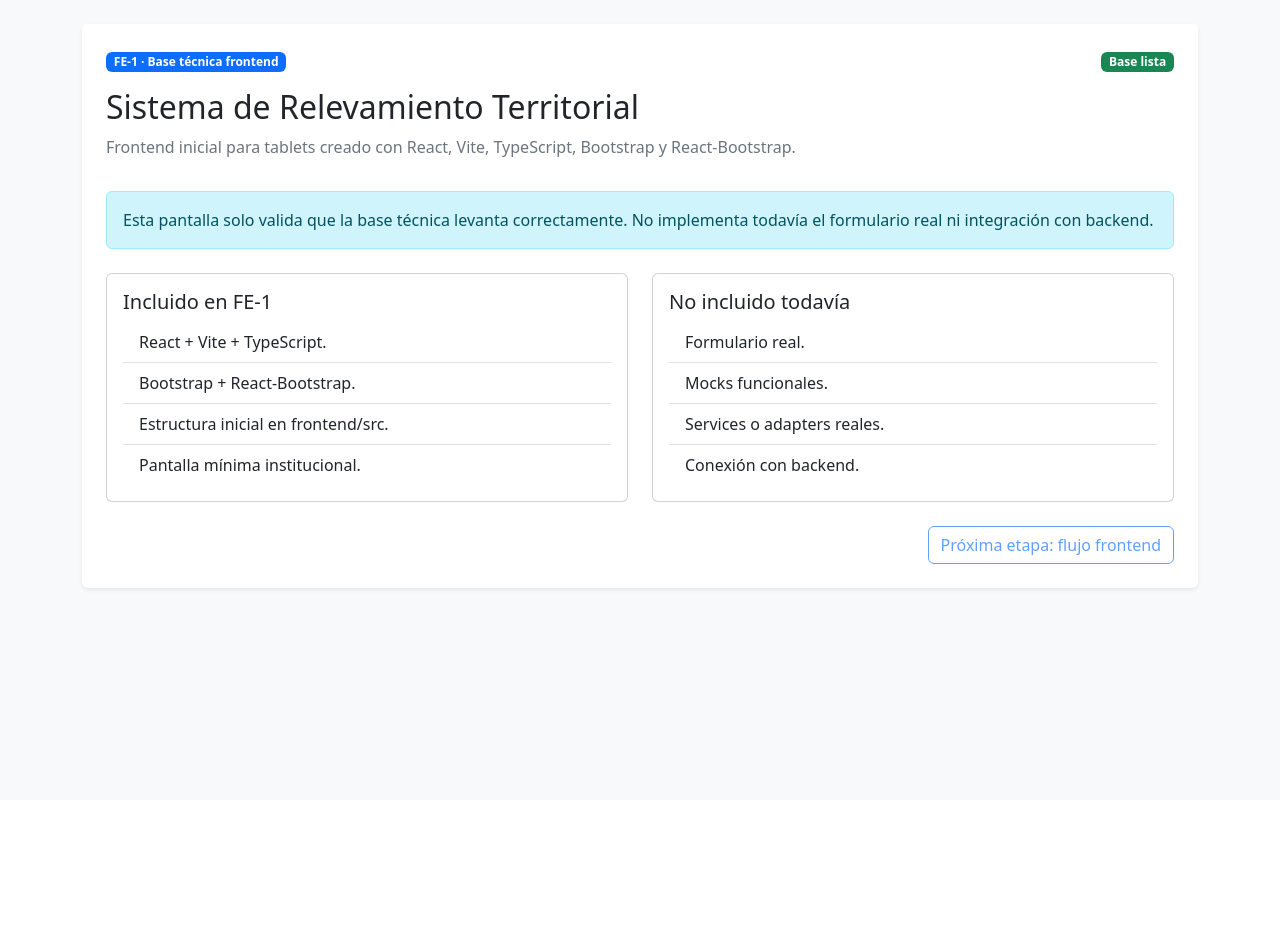
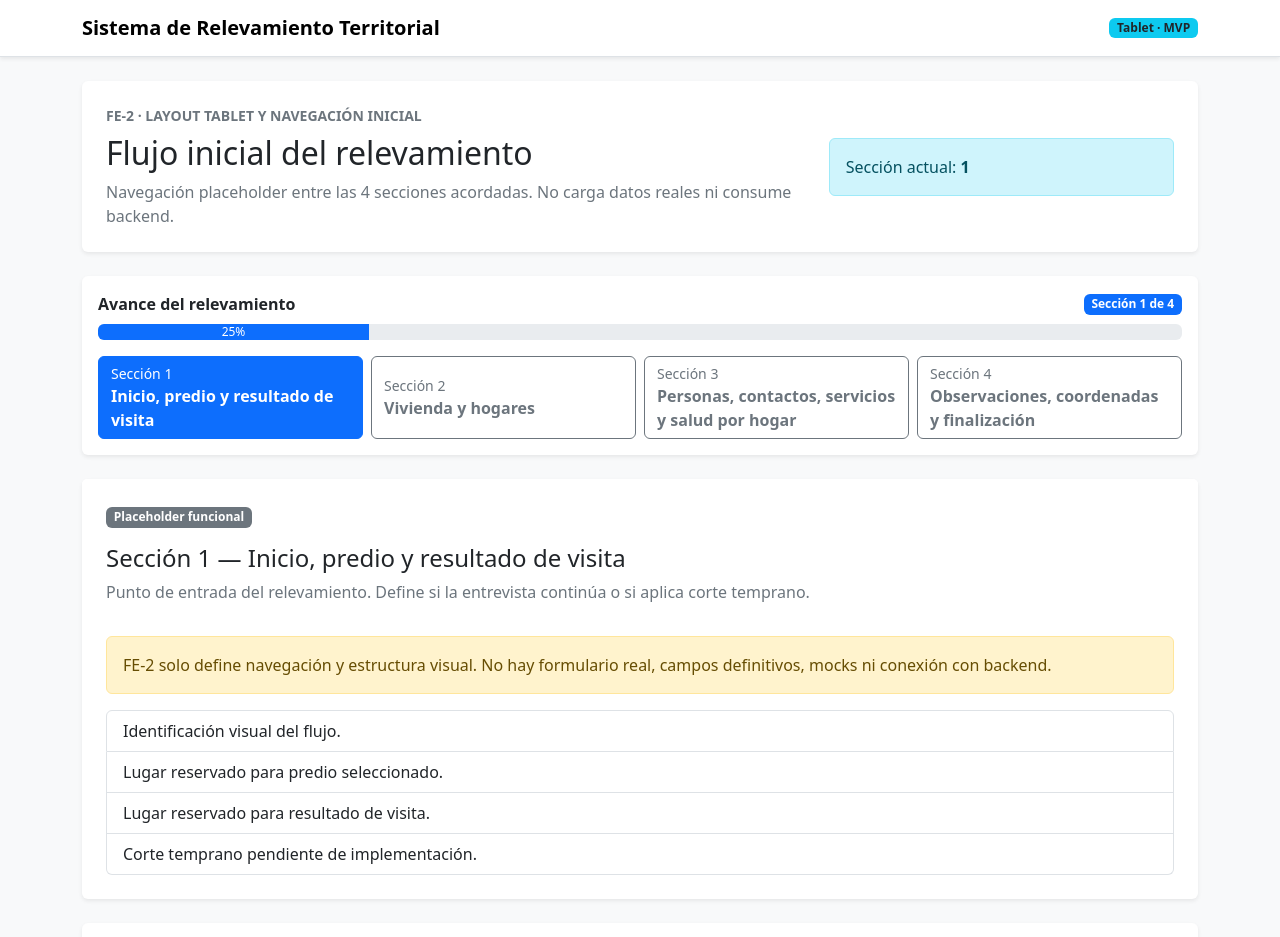
Before and after one commit to leoalmada-dev/sistema-relevamiento-territorial, a React (Vite) app in the folder frontend/: page / in a window 1280 px wide. Shown: the top 937 px of the page. Before the commit the page ends 800 px from the top, so only its background shows below. Built offline with nearby package versions, Linux system fonts and the light colour scheme.

Commit message:
feat: agregar layout y navegacion inicial

```diff
--- a/frontend/src/app/App.tsx
+++ b/frontend/src/app/App.tsx
@@ -1,5 +1,10 @@
-import { FrontendBasePage } from '../features/relevamiento/pages/FrontendBasePage';
+import { RelevamientoFlowPage } from '../features/relevamiento/pages/RelevamientoFlowPage';
+import { TabletLayout } from '../shared/layout/TabletLayout';
 
 export function App() {
-  return <FrontendBasePage />;
+  return (
+    <TabletLayout>
+      <RelevamientoFlowPage />
+    </TabletLayout>
+  );
 }
--- /dev/null
+++ b/frontend/src/features/relevamiento/components/SectionPlaceholder.tsx
@@ -0,0 +1,35 @@
+import { Alert, Badge, Card, ListGroup } from 'react-bootstrap';
+import type { RelevamientoSection } from '../types/relevamientoFlow';
+
+type SectionPlaceholderProps = {
+  section: RelevamientoSection;
+};
+
+export function SectionPlaceholder({ section }: SectionPlaceholderProps) {
+  return (
+    <Card className="border-0 shadow-sm">
+      <Card.Header className="bg-white border-0 pt-4 px-4">
+        <Badge bg="secondary" className="mb-3">
+          Placeholder funcional
+        </Badge>
+        <h2 className="h4 mb-2">
+          Sección {section.order} — {section.title}
+        </h2>
+        <p className="text-secondary mb-0">{section.description}</p>
+      </Card.Header>
+
+      <Card.Body className="p-4">
+        <Alert variant="warning">
+          FE-2 solo define navegación y estructura visual. No hay formulario real,
+          campos definitivos, mocks ni conexión con backend.
+        </Alert>
+
+        <ListGroup>
+          {section.includes.map((item) => (
+            <ListGroup.Item key={item}>{item}</ListGroup.Item>
+          ))}
+        </ListGroup>
+      </Card.Body>
+    </Card>
+  );
+}
--- /dev/null
+++ b/frontend/src/features/relevamiento/components/SectionStepper.tsx
@@ -0,0 +1,56 @@
+import { Badge, Button, Card, Col, ProgressBar, Row, Stack } from 'react-bootstrap';
+import type { RelevamientoSection, RelevamientoSectionId } from '../types/relevamientoFlow';
+
+type SectionStepperProps = {
+  sections: RelevamientoSection[];
+  currentSectionId: RelevamientoSectionId;
+  onSelectSection: (sectionId: RelevamientoSectionId) => void;
+};
+
+export function SectionStepper({
+  sections,
+  currentSectionId,
+  onSelectSection,
+}: SectionStepperProps) {
+  const currentSection = sections.find((section) => section.id === currentSectionId);
+  const currentOrder = currentSection?.order ?? 1;
+  const progress = Math.round((currentOrder / sections.length) * 100);
+
+  return (
+    <Card className="border-0 shadow-sm">
+      <Card.Body>
+        <Stack gap={3}>
+          <div>
+            <div className="d-flex justify-content-between align-items-center mb-2">
+              <span className="fw-semibold">Avance del relevamiento</span>
+              <Badge bg="primary">
+                Sección {currentOrder} de {sections.length}
+              </Badge>
+            </div>
+
+            <ProgressBar now={progress} label={`${progress}%`} />
+          </div>
+
+          <Row className="g-2">
+            {sections.map((section) => {
+              const isActive = section.id === currentSectionId;
+
+              return (
+                <Col md={6} xl={3} key={section.id}>
+                  <Button
+                    className="w-100 text-start h-100"
+                    variant={isActive ? 'primary' : 'outline-secondary'}
+                    onClick={() => onSelectSection(section.id)}
+                  >
+                    <span className="d-block small">Sección {section.order}</span>
+                    <span className="d-block fw-semibold">{section.title}</span>
+                  </Button>
+                </Col>
+              );
+            })}
+          </Row>
+        </Stack>
+      </Card.Body>
+    </Card>
+  );
+}
--- /dev/null
+++ b/frontend/src/features/relevamiento/pages/RelevamientoFlowPage.tsx
@@ -0,0 +1,148 @@
+import { useMemo, useState } from 'react';
+import { Alert, Button, Card, Col, Row, Stack } from 'react-bootstrap';
+import { SectionPlaceholder } from '../components/SectionPlaceholder';
+import { SectionStepper } from '../components/SectionStepper';
+import type { RelevamientoSection, RelevamientoSectionId } from '../types/relevamientoFlow';
+
+const sections: RelevamientoSection[] = [
+  {
+    id: 'inicio-predio-visita',
+    order: 1,
+    title: 'Inicio, predio y resultado de visita',
+    description:
+      'Punto de entrada del relevamiento. Define si la entrevista continúa o si aplica corte temprano.',
+    includes: [
+      'Identificación visual del flujo.',
+      'Lugar reservado para predio seleccionado.',
+      'Lugar reservado para resultado de visita.',
+      'Corte temprano pendiente de implementación.',
+    ],
+  },
+  {
+    id: 'vivienda-hogares',
+    order: 2,
+    title: 'Vivienda y hogares',
+    description:
+      'Sección reservada para datos generales de vivienda y declaración de hogares dentro del predio.',
+    includes: [
+      'Lugar reservado para datos de vivienda.',
+      'Lugar reservado para cantidad de hogares.',
+      'Lugar reservado para vínculo entre hogares.',
+    ],
+  },
+  {
+    id: 'datos-por-hogar',
+    order: 3,
+    title: 'Personas, contactos, servicios y salud por hogar',
+    description:
+      'Sección reservada para cargar información específica dentro de cada hogar declarado.',
+    includes: [
+      'Personas por hogar.',
+      'Contactos por hogar.',
+      'Servicios por hogar.',
+      'Salud por hogar.',
+      'Observaciones por hogar.',
+    ],
+  },
+  {
+    id: 'cierre-finalizacion',
+    order: 4,
+    title: 'Observaciones, coordenadas y finalización',
+    description:
+      'Cierre del relevamiento con observaciones generales, coordenadas y confirmación final.',
+    includes: [
+      'Observaciones generales del relevamiento.',
+      'Coordenadas asociadas al relevamiento completo.',
+      'Revisión final pendiente.',
+      'Finalización pendiente.',
+    ],
+  },
+];
+
+export function RelevamientoFlowPage() {
+  const [currentSectionId, setCurrentSectionId] =
+    useState<RelevamientoSectionId>('inicio-predio-visita');
+
+  const currentIndex = sections.findIndex((section) => section.id === currentSectionId);
+  const currentSection = sections[currentIndex] ?? sections[0];
+
+  const canGoBack = currentIndex > 0;
+  const canGoForward = currentIndex < sections.length - 1;
+
+  const nextSectionTitle = useMemo(() => {
+    if (!canGoForward) {
+      return 'Fin del flujo placeholder';
+    }
+
+    return sections[currentIndex + 1]?.title ?? 'Siguiente sección';
+  }, [canGoForward, currentIndex]);
+
+  const goBack = () => {
+    if (!canGoBack) {
+      return;
+    }
+
+    setCurrentSectionId(sections[currentIndex - 1].id);
+  };
+
+  const goForward = () => {
+    if (!canGoForward) {
+      return;
+    }
+
+    setCurrentSectionId(sections[currentIndex + 1].id);
+  };
+
+  return (
+    <Stack gap={4}>
+      <Card className="border-0 shadow-sm">
+        <Card.Body className="p-4">
+          <Row className="align-items-center g-3">
+            <Col lg={8}>
+              <p className="text-uppercase text-secondary fw-semibold small mb-2">
+                FE-2 · Layout tablet y navegación inicial
+              </p>
+              <h1 className="h2 mb-2">Flujo inicial del relevamiento</h1>
+              <p className="text-secondary mb-0">
+                Navegación placeholder entre las 4 secciones acordadas. No carga
+                datos reales ni consume backend.
+              </p>
+            </Col>
+
+            <Col lg={4}>
+              <Alert variant="info" className="mb-0">
+                Sección actual: <strong>{currentSection.order}</strong>
+              </Alert>
+            </Col>
+          </Row>
+        </Card.Body>
+      </Card>
+
+      <SectionStepper
+        sections={sections}
+        currentSectionId={currentSection.id}
+        onSelectSection={setCurrentSectionId}
+      />
+
+      <SectionPlaceholder section={currentSection} />
+
+      <Card className="border-0 shadow-sm">
+        <Card.Body>
+          <div className="d-flex flex-column flex-md-row justify-content-between gap-3">
+            <Button variant="outline-secondary" onClick={goBack} disabled={!canGoBack}>
+              Retroceder
+            </Button>
+
+            <div className="text-center text-secondary">
+              Próximo paso visual: <strong>{nextSectionTitle}</strong>
+            </div>
+
+            <Button variant="primary" onClick={goForward} disabled={!canGoForward}>
+              Avanzar
+            </Button>
+          </div>
+        </Card.Body>
+      </Card>
+    </Stack>
+  );
+}
--- /dev/null
+++ b/frontend/src/features/relevamiento/types/relevamientoFlow.ts
@@ -0,0 +1,13 @@
+export type RelevamientoSectionId =
+  | 'inicio-predio-visita'
+  | 'vivienda-hogares'
+  | 'datos-por-hogar'
+  | 'cierre-finalizacion';
+
+export type RelevamientoSection = {
+  id: RelevamientoSectionId;
+  order: number;
+  title: string;
+  description: string;
+  includes: string[];
+};
--- /dev/null
+++ b/frontend/src/shared/layout/TabletLayout.tsx
@@ -0,0 +1,27 @@
+import type { ReactNode } from 'react';
+import { Badge, Container, Navbar } from 'react-bootstrap';
+
+type TabletLayoutProps = {
+  children: ReactNode;
+};
+
+export function TabletLayout({ children }: TabletLayoutProps) {
+  return (
+    <main className="bg-light min-vh-100">
+      <Navbar bg="white" className="border-bottom shadow-sm">
+        <Container fluid="lg">
+          <Navbar.Brand className="fw-semibold">
+            Sistema de Relevamiento Territorial
+          </Navbar.Brand>
+          <Badge bg="info" text="dark">
+            Tablet · MVP
+          </Badge>
+        </Container>
+      </Navbar>
+
+      <Container fluid="lg" className="py-4">
+        {children}
+      </Container>
+    </main>
+  );
+}
```
Also changed, not shown: 1 other file (tests, documents, lock files or other folders).
